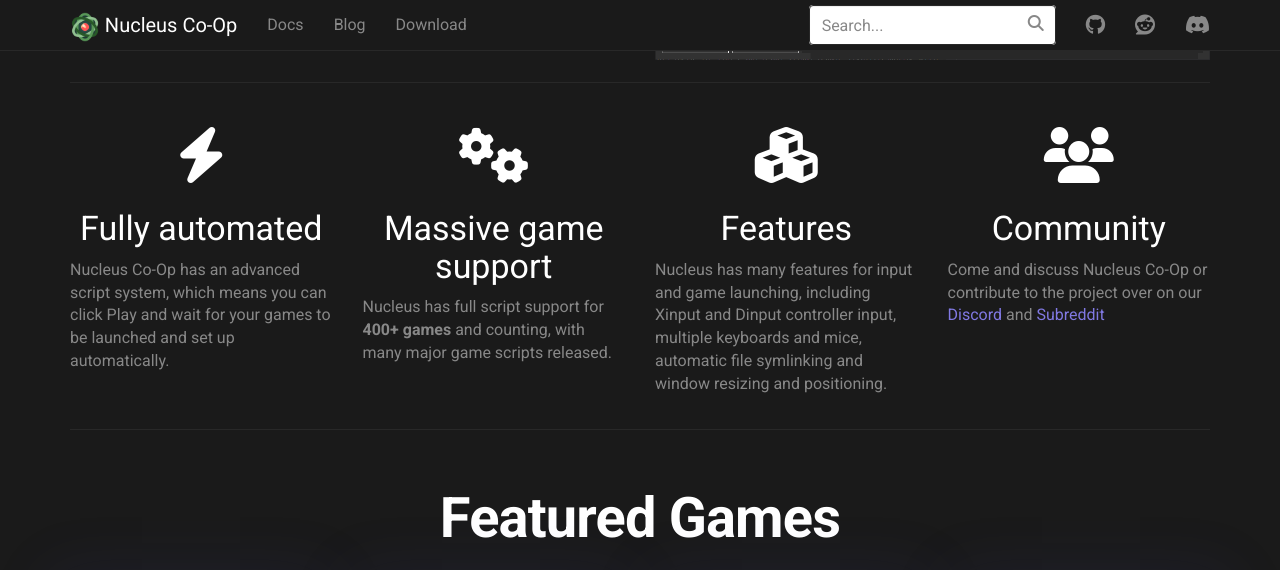
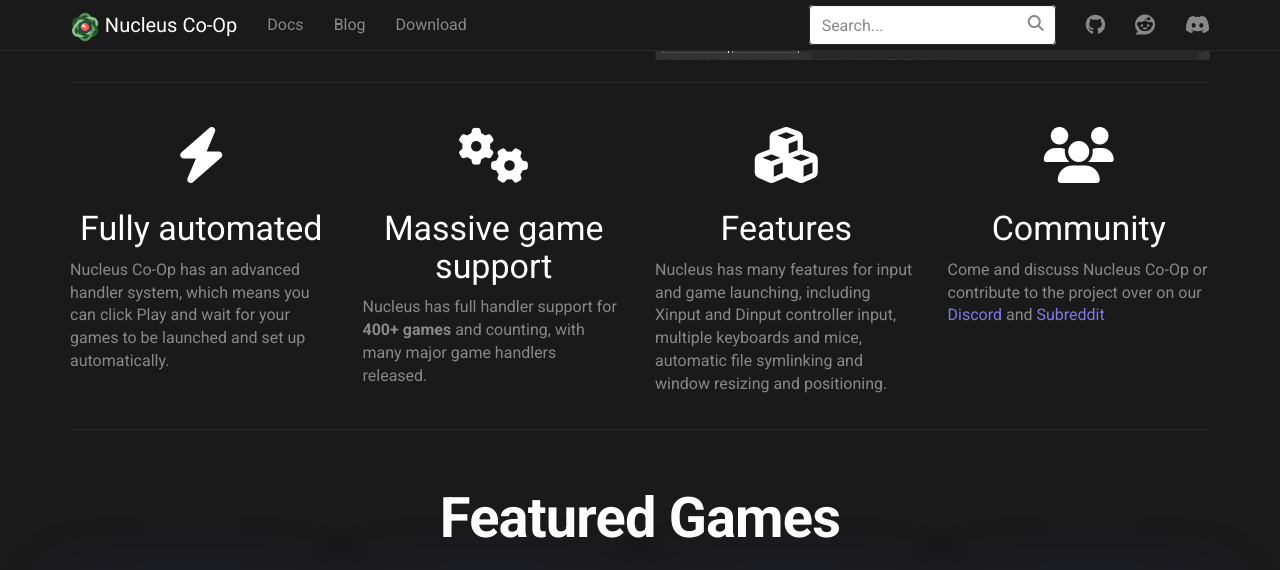
Before and after one commit to nucleus-coop/nucleus-coop.github.io, a Jekyll site: the page built from index.html, in a window 1280 px wide and 900 px high, scrolled down 796 px, cut to the strip 0-570 px from the top of the window. Built offline with Jekyll 4.4.1, drawn with Linux system fonts in a browser that asks for light colours; nearby versions of some CDN libraries.

Commit message:
handlers

```diff
--- a/index.html
+++ b/index.html
@@ -63,12 +63,12 @@
         <div class="col-sm-3">
             <h1 class="text-center"><i class="fa fa-bolt" aria-hidden="true"></i></h1>
             <h3 class="text-center">Fully automated</h3>
-            <p>Nucleus Co-Op has an advanced script system, which means you can click Play and wait for your games to be launched and set up automatically.</p>
+            <p>Nucleus Co-Op has an advanced handler system, which means you can click Play and wait for your games to be launched and set up automatically.</p>
         </div>
         <div class="col-sm-3">
             <h1 class="text-center"><i class="fa fa-cogs" aria-hidden="true"></i></h1>
             <h3 class="text-center">Massive game support</h3>
-            <p>Nucleus has full script support for <b>400+ games</b> and counting, with many major game scripts released.</p>
+            <p>Nucleus has full handler support for <b>400+ games</b> and counting, with many major game handlers released.</p>
         </div>
 		<div class="col-sm-3">
             <h1 class="text-center"><i class="fa fa-cubes" aria-hidden="true"></i></h1>
```
